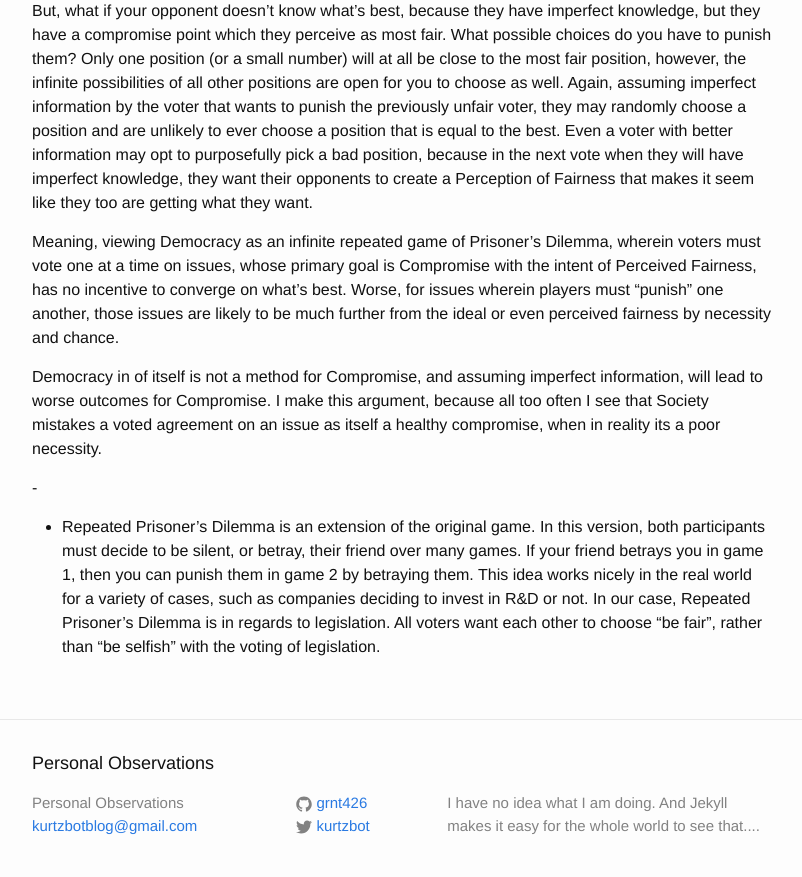
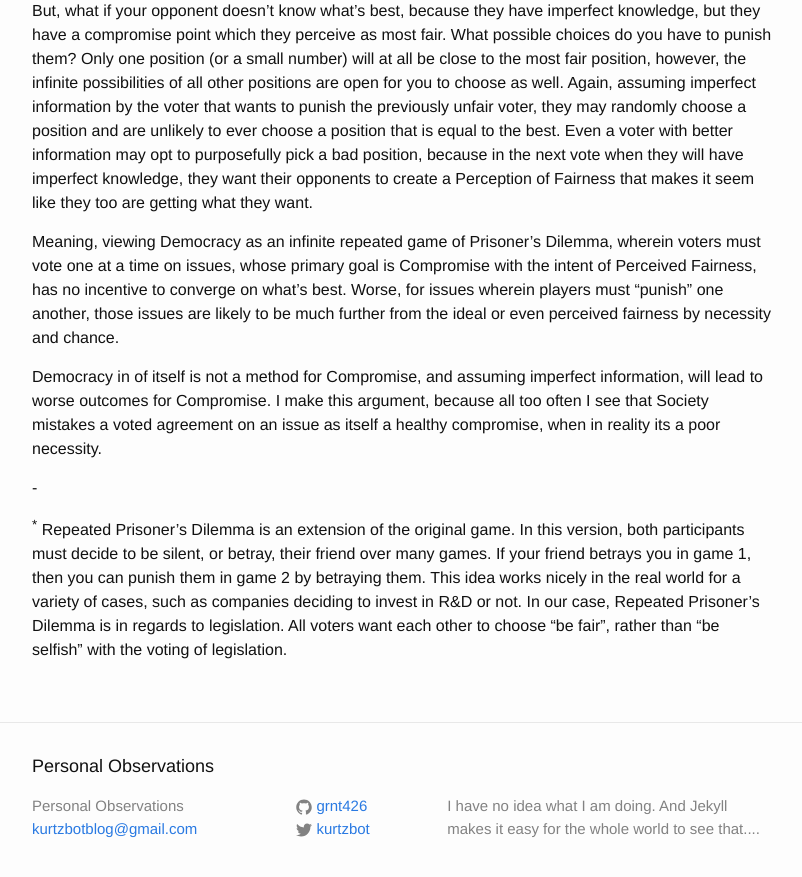
Before and after one commit to grnt426/grnt426.github.io, a Jekyll site: the page built from _posts/2016-05-29-democracy-is-not-compromise.markdown, in a window 1280 px wide and 900 px high, scrolled down 1932 px. Shown: the top 877 px of the window, without its empty margins (238-1040 px from the left). Built offline with Jekyll 4.4.1, drawn with Linux system fonts in a browser that asks for light colours.

```diff
--- a/_posts/2016-05-29-democracy-is-not-compromise.markdown
+++ b/_posts/2016-05-29-democracy-is-not-compromise.markdown
@@ -95,7 +95,7 @@ as itself a healthy compromise, when in reality its a poor necessity.
 
 -
 
-* Repeated Prisoner's Dilemma is an extension of the original game. In this version, both participants must decide to
+<sup>*</sup> Repeated Prisoner's Dilemma is an extension of the original game. In this version, both participants must decide to
 be silent, or betray, their friend over many games. If your friend betrays you in game 1, then you can punish them
 in game 2 by betraying them. This idea works nicely in the real world for a variety of cases, such as companies deciding
 to invest in R&D or not. In our case, Repeated Prisoner's Dilemma is in regards to legislation. All voters want each
```
